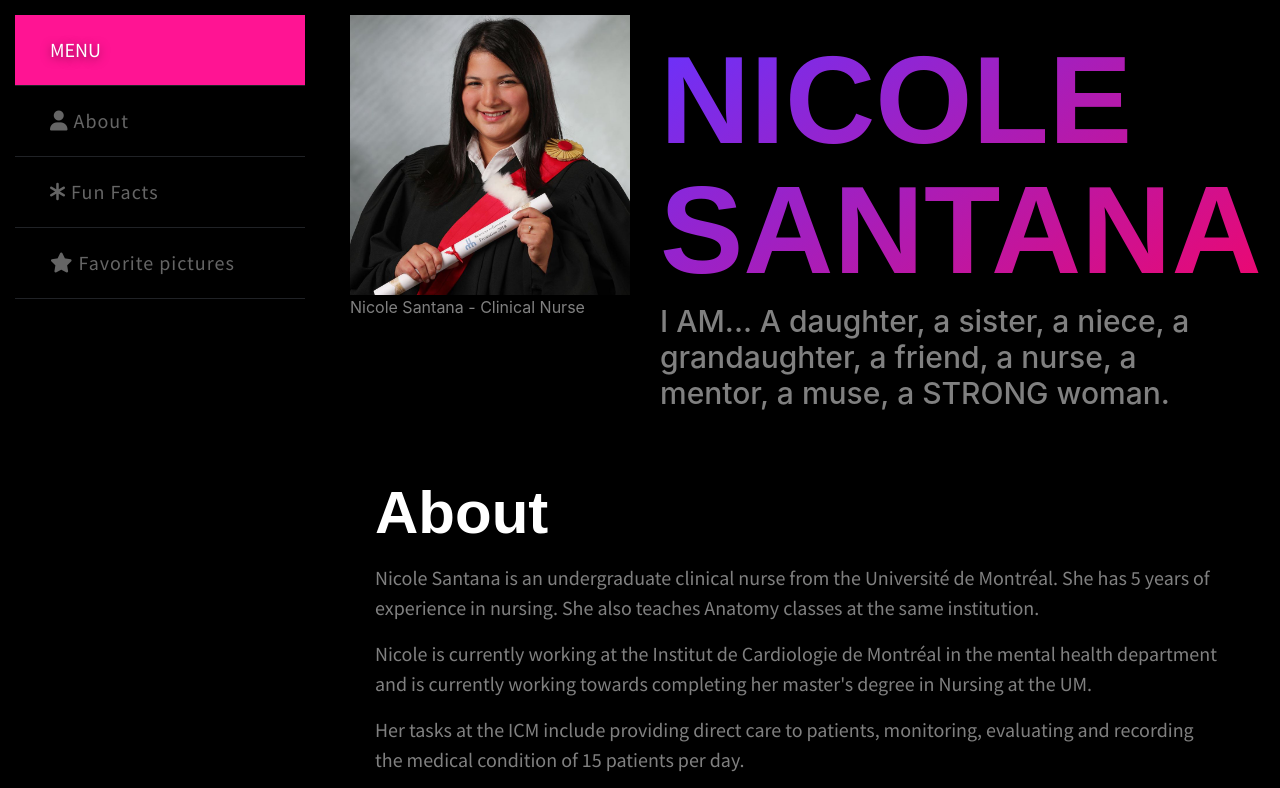
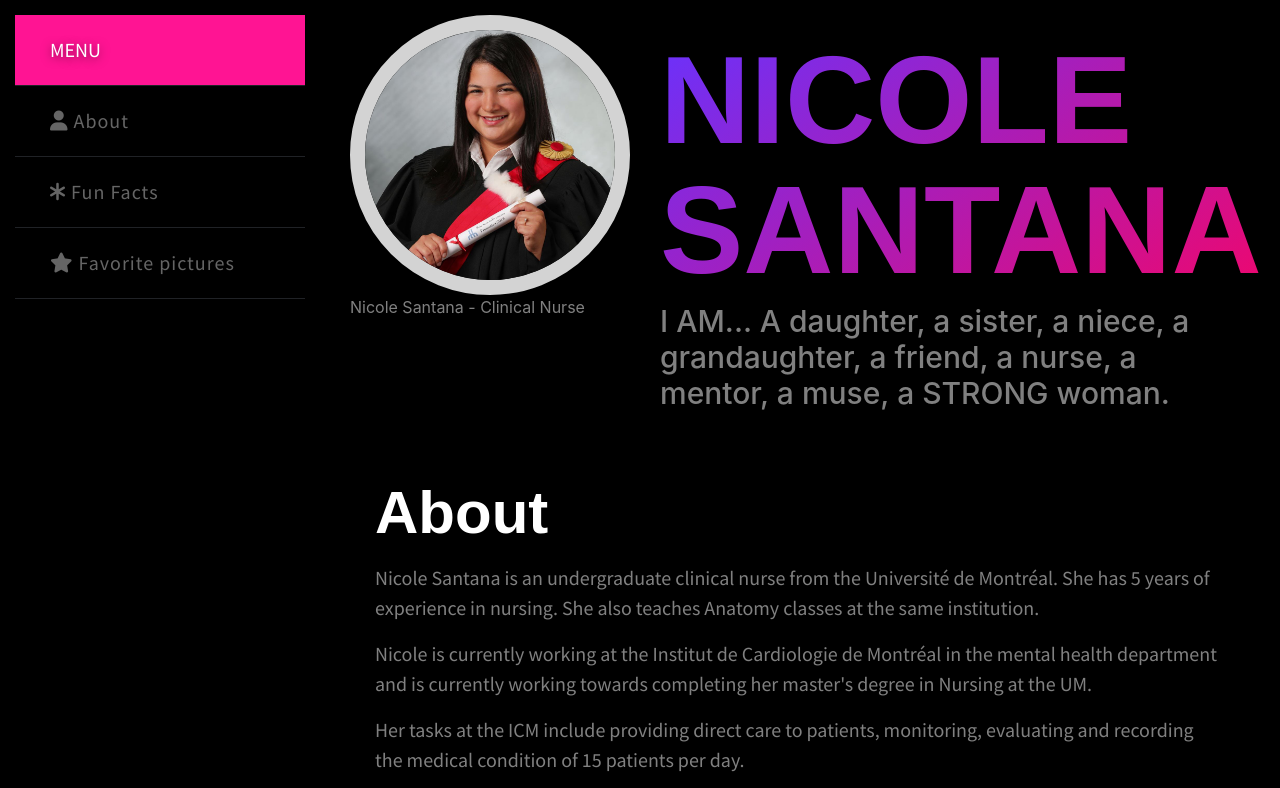
Before and after one commit to Wen-D/bioSite, a plain HTML site: page index.html in a window 1280 px wide. Shown: the top 788 px of the page. Drawn offline with nearby package versions, Linux system fonts and the light colour scheme.

Commit message:
Update style.css

```diff
--- a/style.css
+++ b/style.css
@@ -44,6 +44,8 @@ h1.title {
 }
 .imgheadshot img{
 	width: 400px;
+	border-radius: 1000px;
+        border: 15px solid #d3d3d3;
 }
 .imgheadshot img,
 figure img{
```
